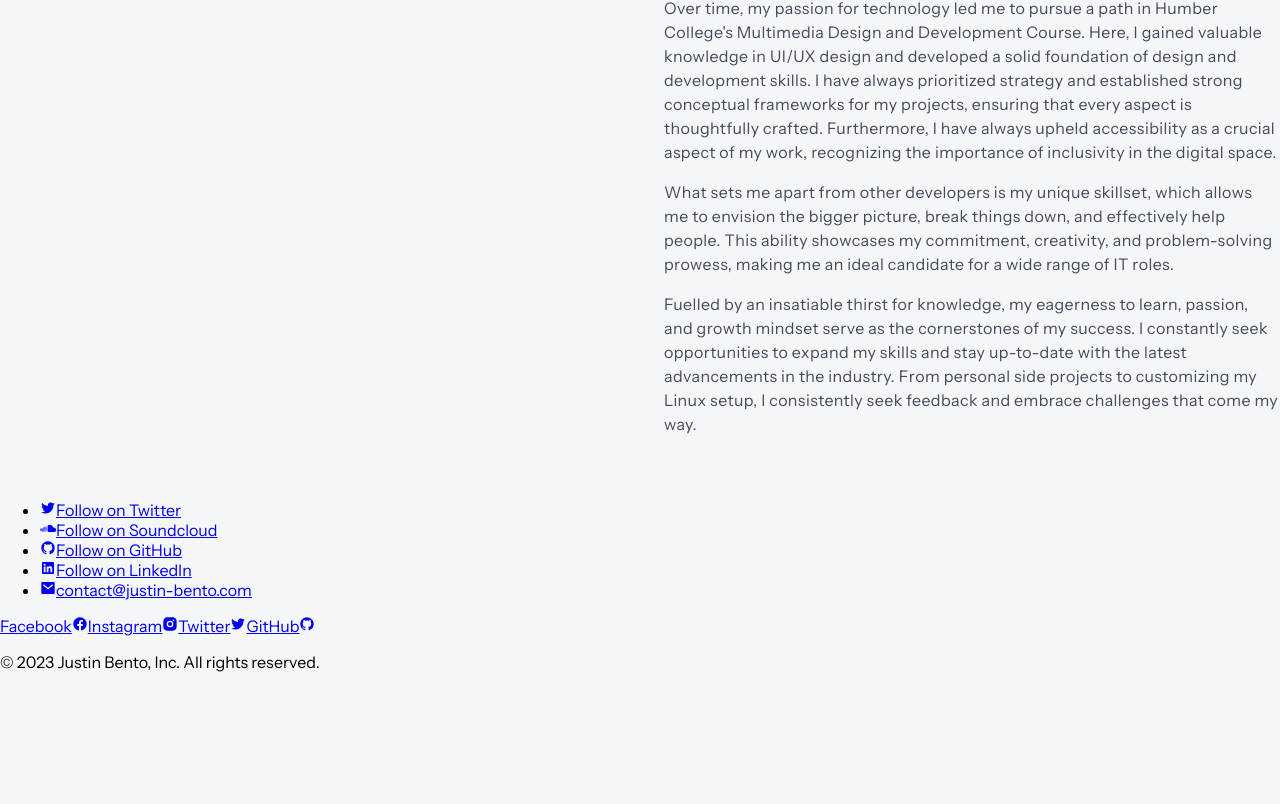
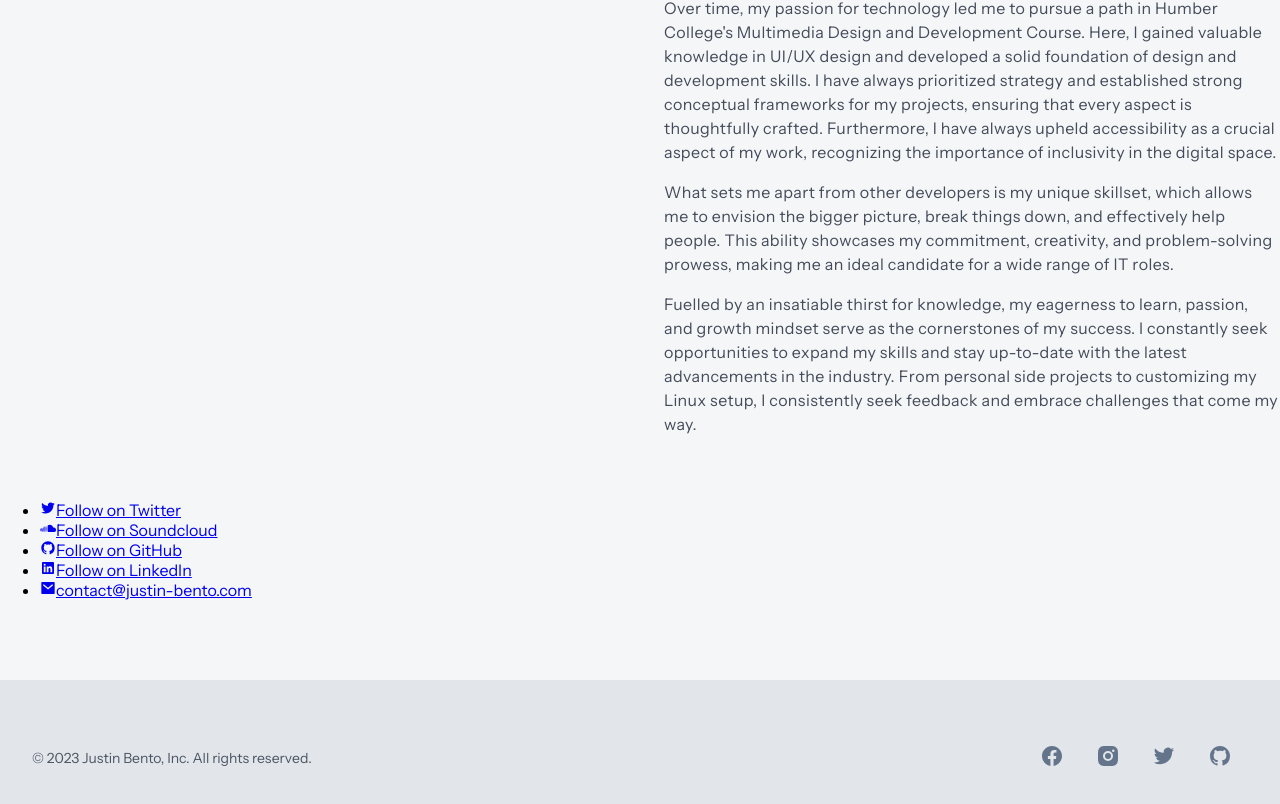
Before and after one commit to Justin-Bento/portfolio, a Next.js app: page /about in a window 1280 px wide. Shown: the part 527-1331 px from the top of the page. Before the commit the page ends 1215 px from the top, so only its background shows below. Built offline with nearby package versions, Linux system fonts and the light colour scheme; no server answers.

Commit message:
created footer component with css styles

```diff
--- a/components/Footer.tsx
+++ b/components/Footer.tsx
@@ -1,4 +1,5 @@
 import { RiFacebookCircleFill, RiInstagramFill, RiTwitterFill, RiGithubFill } from "react-icons/ri"
+import footer from "@/styles/Footer.module.css";
 
 const navigation = [
   {
@@ -30,21 +31,21 @@ const navigation = [
     ),
   },
 ]
-
+// flex justify-center space-x-6 md:order-2
 export default function Footer() {
   return (
-    <footer className="bg-slate-200 dark:bg-black/40">
-      <div className="px-6 py-12 mx-auto max-w-7xl md:flex md:items-center md:justify-between lg:px-8">
-        <div className="flex justify-center space-x-6 md:order-2">
+    <footer className={footer.background}>
+      <div className={footer.container}>
+        <div className={footer.adjust}>
           {navigation.map((item) => (
-            <a key={item.name} href={item.href} className="text-gray-400 hover:text-gray-500">
-              <span className="sr-only">{item.name}</span>
-              <item.icon className="w-6 h-6" aria-hidden="true" />
+            <a key={item.name} href={item.href} className={footer.links}>
+              <span className={footer.srOnly}>{item.name}</span>
+              <item.icon className={footer.iconSize} aria-hidden="true" />
             </a>
           ))}
         </div>
-        <div className="mt-8 md:order-1 md:mt-0">
-          <p className="prose-sm text-gray-600 dark:text-gray-400">
+        <div className={footer.adjust1}>
+          <p className={footer.copyrights}>
             &copy; {new Date().getFullYear()} Justin Bento, Inc. All rights reserved.
           </p>
         </div>
--- /dev/null
+++ b/styles/Footer.module.css
@@ -0,0 +1,66 @@
+.background {
+  margin-top: 4rem;
+  background-color: var(--gray-100);
+}
+.container {
+  padding: 3rem 1.5rem;
+  max-width: 80rem;
+}
+.adjust {
+  display: flex;
+  margin-left: 1.5rem;
+  justify-content: center;
+}
+
+.adjust1 {
+  margin-top: 2rem;
+}
+.copyrights {
+  font-size: 0.875rem;
+  line-height: 1.25rem;
+  color: #4b5563;
+}
+.links {
+  z-index: 10;
+  padding: 1rem;
+  transition-property: all;
+  transition-timing-function: cubic-bezier(0.4, 0, 0.2, 1);
+  transition-duration: 300ms;
+  cursor: pointer;
+}
+.srOnly {
+  position: absolute;
+  width: 1px;
+  height: 1px;
+  padding: 0;
+  margin: -1px;
+  overflow: hidden;
+  clip: rect(0, 0, 0, 0);
+  white-space: nowrap;
+  border-width: 0;
+}
+.iconSize {
+  width: 1.5rem;
+  height: 1.5rem;
+  color: var(--gray-500)
+}
+@media (min-width: 768px) {
+  .container {
+    display: flex;
+    justify-content: space-between;
+    align-items: center;
+  }
+  .adjust {
+    order: 2;
+  }
+  .adjust1 {
+    margin-top: 0;
+    order: 1;
+  }
+}
+@media (min-width: 1024px) {
+  .container {
+    padding-left: 2rem;
+    padding-right: 2rem;
+  }
+}
```
